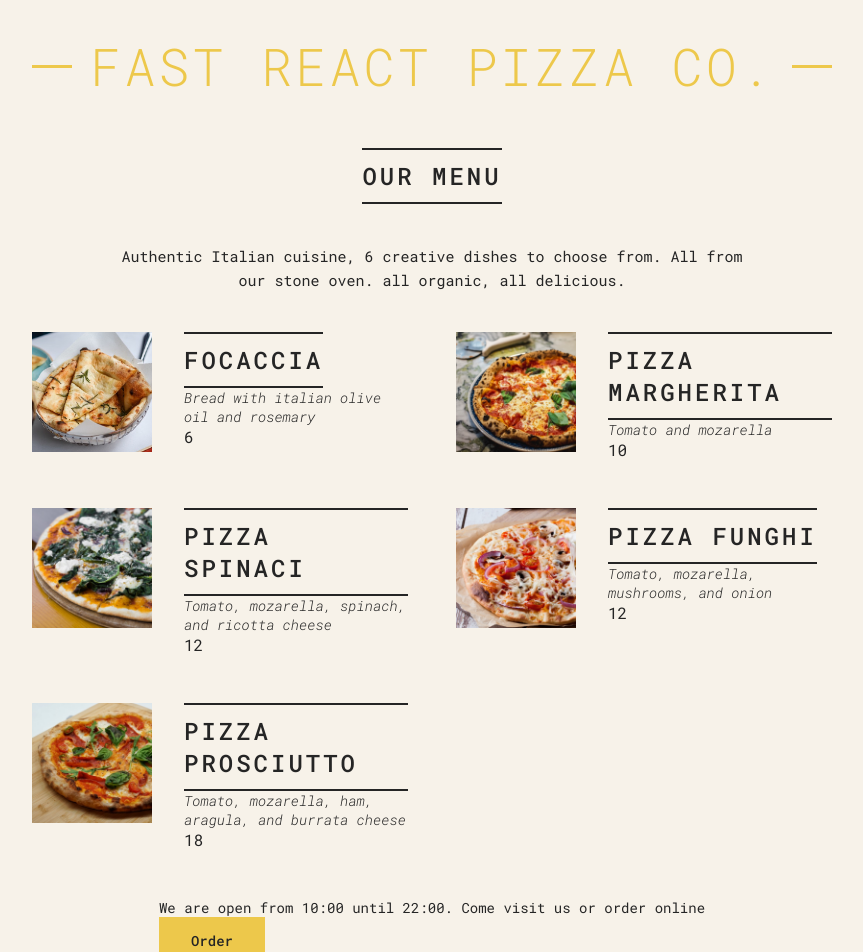
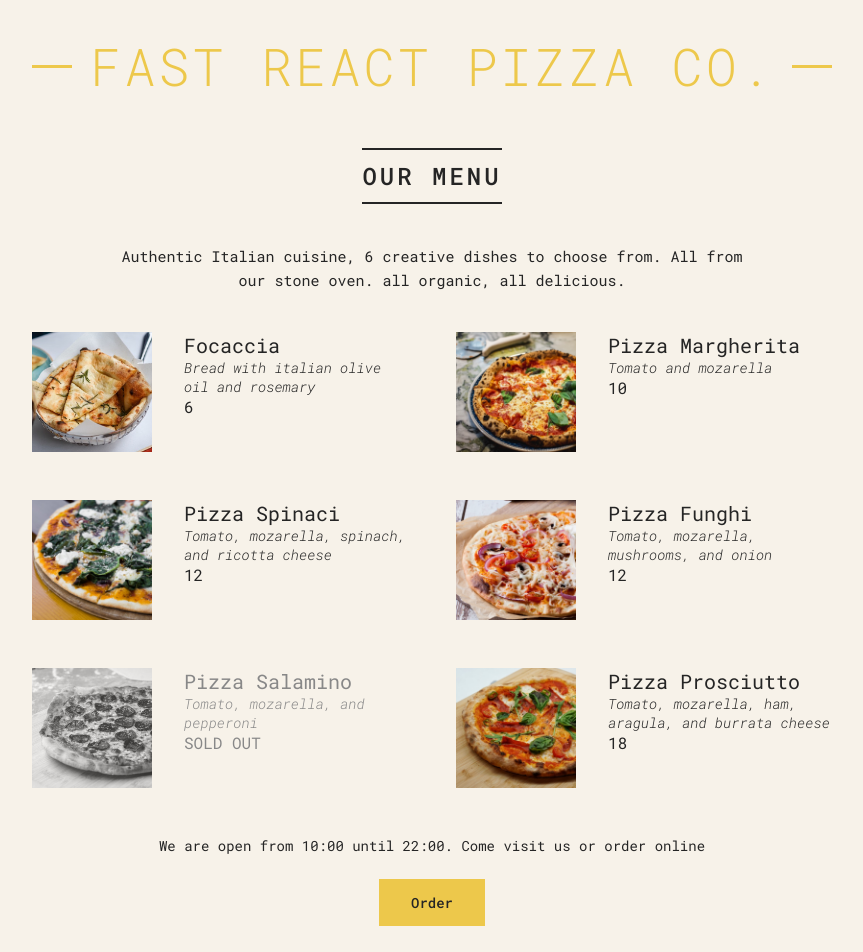
Before and after one commit to tushardongre1990/jonas-react, a React (Create React App) app: page / in a window 1280 px wide. Shown: the top 952 px of the page, without its empty margins (208-1071 px from the left). Built offline with nearby package versions, Linux system fonts and the light colour scheme.

Commit message:
Completed Project

```diff
--- a/public/index.html
+++ b/public/index.html
@@ -24,7 +24,7 @@
       work correctly both with client-side routing and a non-root public URL.
       Learn how to configure a non-root public URL by running `npm run build`.
     -->
-    <title>React App</title>
+    <title>Fast React Pizza Co.</title>
   </head>
   <body>
     <noscript>You need to enable JavaScript to run this app.</noscript>
--- a/src/App.js
+++ b/src/App.js
@@ -1,3 +1,4 @@
+import "./index.css";
 const pizzaData = [
   {
     name: "Focaccia",
@@ -90,14 +91,19 @@ const Menu = () => {
 };
 
 function Pizza({ pizzaObj }) {
-  if (pizzaObj.soldOut) return null;
+  // if (pizzaObj.soldOut) return null;
   return (
-    <div className="pizza">
+    <div className={`pizza ${pizzaObj.soldOut ? "sold-out" : ""}`}>
       <img src={pizzaObj.photoName} alt={pizzaObj.name} />
       <li>
-        <h2>{pizzaObj.name}</h2>
+        <h3>{pizzaObj.name}</h3>
         <p>{pizzaObj.ingredients}</p>
-        <span>{pizzaObj.price}</span>
+        {/* {pizzaObj.soldOut ? (
+          <span>SOLD OUT</span>
+        ) : (
+          <span>{pizzaObj.price}</span>
+        )} */}
+        <span>{pizzaObj.soldOut ? "SOLD OUT" : pizzaObj.price}</span>
       </li>
     </div>
   );
@@ -125,7 +131,7 @@ const Footer = () => {
 
 function Order({ openHour, closeHour }) {
   return (
-    <div>
+    <div className="order">
       <p>
         We are open from {openHour}:00 until {closeHour}:00. Come visit us or
         order online
```
